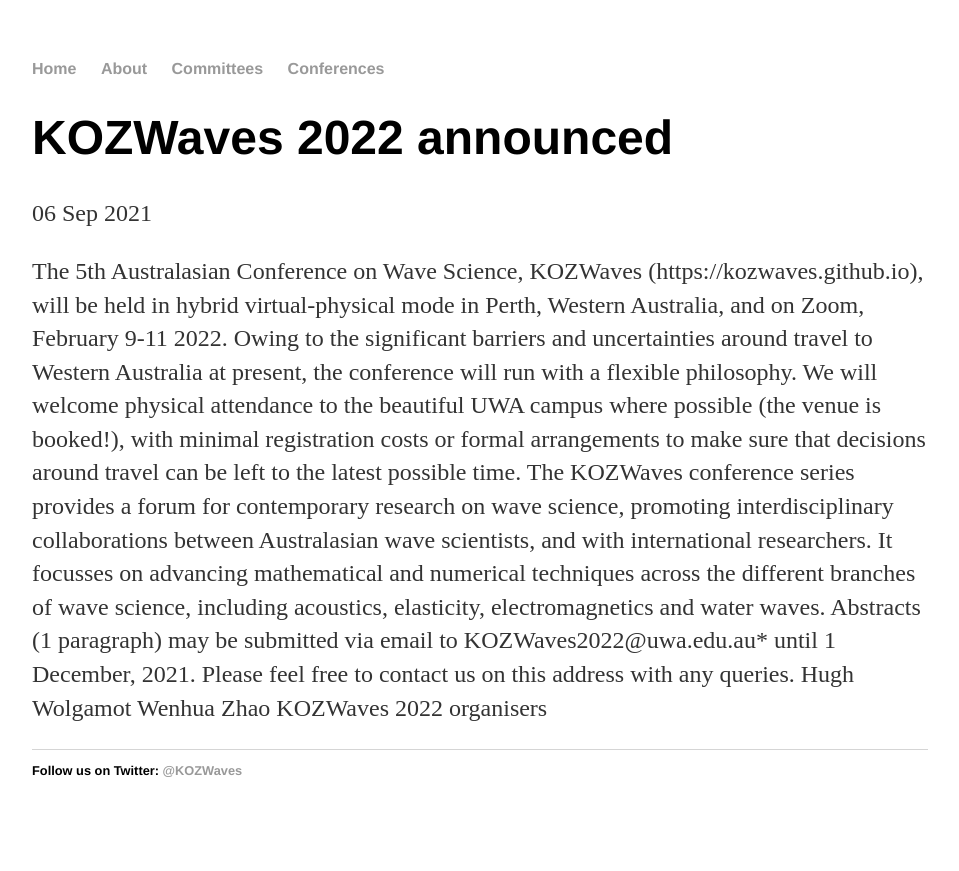
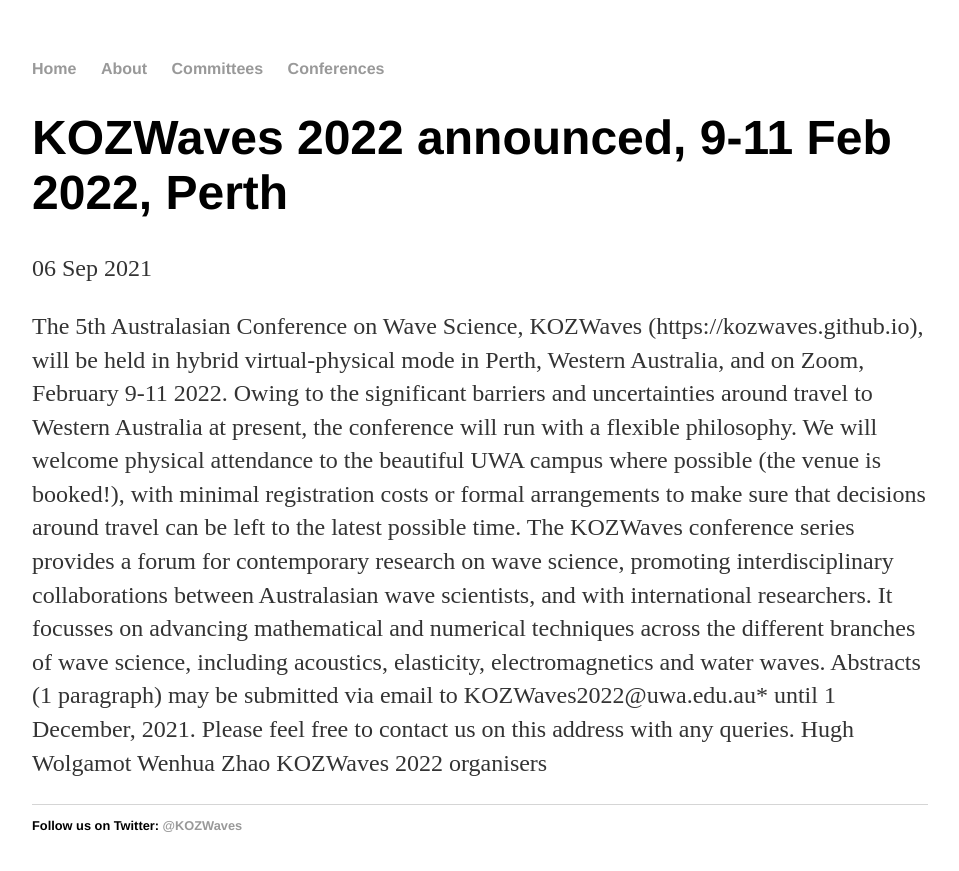
Before and after one commit to kozwaves/kozwaves.github.io, a Jekyll site: the page built from _posts/2021-09-06-kozwaves-2022.md, in a window 1280 px wide. Shown: the top 871 px of the page, without its empty margins (160-1119 px from the left). Built offline with Jekyll 4.4.1, drawn with Linux system fonts in a browser that asks for light colours.

Commit message:
Started steering committee

```diff
--- a/Committees/index.html
+++ b/Committees/index.html
@@ -12,5 +12,6 @@
         <p><a href="https://www.newcastle.edu.au/profile/mike-meylan" style="color: black; text-decoration: underline;">Mike Meylan</a>, University of Newcastle</p>
 
         <h1>Steering committee</h1>
-        </p>
+
+	<p><a href="https://www.math.utah.edu/~golden/" style="color: black; text-decoration: underline;">Ken Golden</a>, University of Utah</p>
 </div><!-- /.blurb -->
--- a/_posts/2021-09-06-kozwaves-2022.md
+++ b/_posts/2021-09-06-kozwaves-2022.md
@@ -1,6 +1,6 @@
 ---
 layout: post
-title: "KOZWaves 2022 announced"
+title: "KOZWaves 2022 announced, 9-11 Feb 2022, Perth"
 date: 2021-09-06
 ---
 
```
